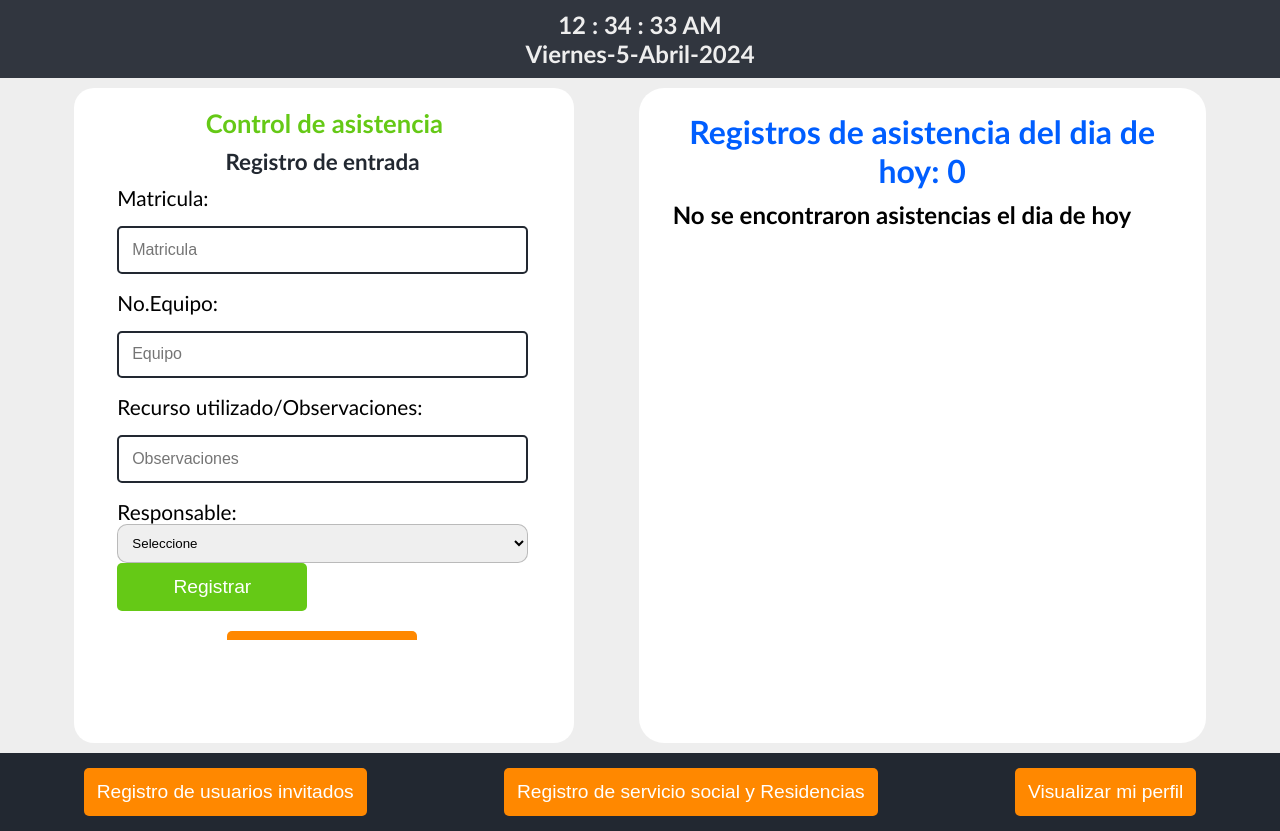
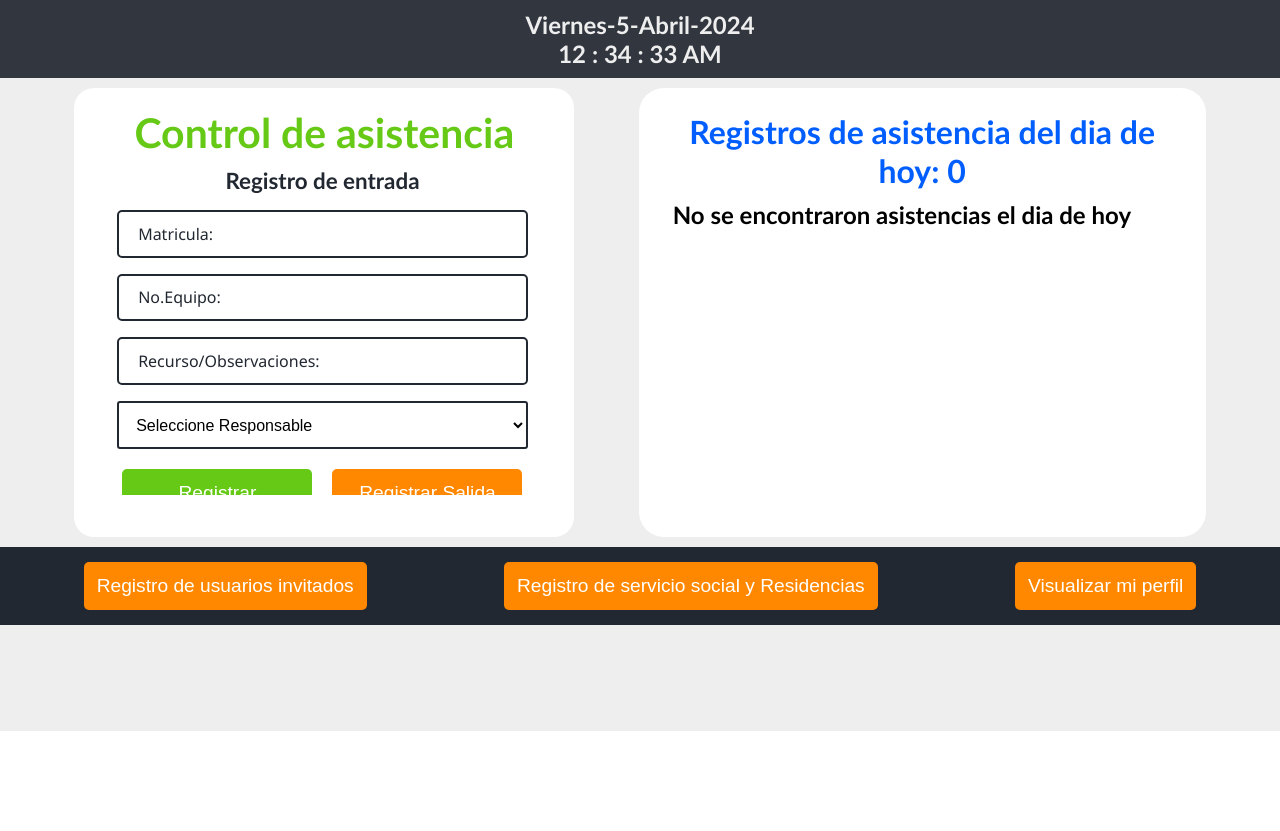
Before and after one commit to Torres456/Asistencias, a PHP site: page / in a window 1280 px wide. Shown: the part 69-900 px from the top of the page. After the commit the page ends 800 px from the top, so only its background shows below. Run offline with PHP 8.4, Linux system fonts and the light colour scheme; data that the repository does not hold is empty.

Commit message:
Acomode label

```diff
--- a/index.php
+++ b/index.php
@@ -5,7 +5,7 @@
     <meta charset="UTF-8">
     <meta name="viewport" content="width=device-width, initial-scale=1.0">
     <meta name="description" content="Sistema de asistencias para la Industria 4.0">
-    <link rel="stylesheet" href="css/index.css?see=1.15">
+    <link rel="stylesheet" href="css/index.css?see=1.17">
     <link rel="icon" href="assets/images/IconCCAI.png">
     <title>Asistencias</title>
 </head>
@@ -32,50 +32,50 @@ $Total = mysqli_fetch_array($respuesta2);
     </header>
 
     <div class="Container__Fetch">
+        <h2 class="Container__Fetch__Date" id="txtDate">19-ENERO-2023</h2>
         <h2 class="Container__Fetch__Title" id="txtClock">23:34:00</h2>
-        <h2 class="Container__Fetch__Date" id="txtDate">19-ENERO-2023</h2>
     </div>
 
     <div class="Container_Boxes">
         <div class="Container__Info">
-            <h2 class="Container__Info__Title">Control de asistencia</h2>
+            <div class="Container__Info__Title">
+                <h2 class="Container__Info__Title">Control de asistencia</h2>
+            </div>
 
             <div class="Carrucel">
                 <div class="Box_Carrucel" id="Box_Carrucel">
                     <div class="Boxes_Carrucel Box_One">
-                        <h2 class="Boxes__Title">Registro de entrada</h2>
-
+                    <h2 class="Boxes__Title">Registro de entrada</h2>
                         <form id="Form_One">
 
                             <div class="Form__Group" id="Group__Matricula">
-                                <label for="Matricula" class="Form__label">Matricula:</label>
                                 <div class="Form__Group-input">
-                                    <input type="text" class="Form__Input" name="Matricula" id="Matricula" placeholder="Matricula" autocomplete="nope" />
+                                    <input type="text" class="Form__Input" name="Matricula" id="Matricula" required="" autocomplete="nope" />
+                                    <label for="Matricula">Matricula:</label>
                                 </div>
-                                <p class="Form__Input-Error">Este campo no puede estar vacio y solo puede contener <strong>letras, numeros, guion y guion_bajo.</strong></p>
+                                <p class="Form__Input-Error"></p>
                             </div>
 
 
                             <div class="Form__Group" id="Group__Equipo">
-                                <label for="Equipo" class="Form__label">No.Equipo:</label>
                                 <div class="Form__Group-input">
-                                    <input type="number" class="Form__Input" name="Equipo" id="Equipo" placeholder="Equipo" autocomplete="nope" />
+                                    <input type="number" class="Form__Input" name="Equipo" id="Equipo"required="" autocomplete="nope" />
+                                    <label for="Equipo">No.Equipo:</label>
                                 </div>
-                                <p class="Form__Input-Error">Este campo <strong>no puede estar vacio.</strong></p>
+                                <p class="Form__Input-Error"></p>
                             </div>
 
                             <div class="Form__Group" id="Group__Observaciones">
-                                <label for="Observaciones" class="Form__label">Recurso utilizado/Observaciones:</label>
                                 <div class="Form__Group-input">
-                                    <input type="text" class="Form__Input" name="Observaciones" id="Observaciones" placeholder="Observaciones" autocomplete="nope" />
+                                    <input type="text" class="Form__Input" name="Observaciones" id="Observaciones" required="" autocomplete="nope" />
+                                    <label for="Observaciones">Recurso/Observaciones:</label>
                                 </div>
-                                <p class="Form__Input-Error">Este campo no puede estar vacio y solo puede contener <strong>letras, numeros, espacios guion y guion_bajo.</strong></p>
+                                <p class="Form__Input-Error"></p>
                             </div>
 
                             <div class="Form__Group" id="Group__Responsable">
-                                <label for="Responsable" class="Form__label">Responsable:</label>
-                                <select name="Responsable" id="Responsable" class="Form__Input">
-                                    <option value="0">Seleccione</option>
+                                <select name="Responsable" id="Responsable" class="Form__Select">
+                                    <option value="0">Seleccione Responsable</option>
                                     <?php
                                     while ($Users = mysqli_fetch_array($respuesta)) {
                                     ?>
@@ -85,15 +85,16 @@ $Total = mysqli_fetch_array($respuesta2);
                                     ?>
                                 </select>
                             </div>
-                            <input type="submit" value="Registrar" class="Button__Box_One" id="Button__Entrada">
+                            <div class="Container__Button">
+                                <input type="submit" value="Registrar" class="Button__Box_One" id="Button__Entrada">
+                                <button class="Button_Move  Button__Salida" id="Button__SalidaM">Registrar Salida</button>
+                            </div>
                         </form>
                         <div class="Messaje_Send" id="Messaje_Send">
                             <h2 class="Messaje_Send_Title" id="Messaje_Send_Title">Enviando..</h2>
                         </div>
 
-                        <div class="Container__Button">
-                            <button class="Button_Move  Button__Salida" id="Button__SalidaM">Registrar asistencia de salida</button>
-                        </div>
+
                     </div>
 
                     <div class="Boxes_Carrucel Box_Two">
@@ -101,23 +102,23 @@ $Total = mysqli_fetch_array($respuesta2);
                         <form action="" id="Form_Two">
 
                             <div class="Form__Group" id="Group__MatriculaS">
-                                <label for="MatriculaS" class="Form__label">Matricula y/o Id:</label>
                                 <div class="Form__Group-input">
-                                    <input type="text" class="Form__Input" name="MatriculaS" id="MatriculaS" placeholder="Matricula" autocomplete="nope" />
+                                    <input type="text" class="Form__Input" name="MatriculaS" id="MatriculaS" required="" autocomplete="nope" />
+                                <label for="MatriculaS" >Matricula: </label>
                                 </div>
-                                <p class="Form__Input-Error">El Nombre solo puede contener letras.</p>
+                                <p class="Form__Input-Error"></p>
                             </div>
-
-                            <input type="submit" value="Registrar" class="Button__Box_One" id="Button__Salida">
+                            <div class="Container__Button">
+                                <input type="submit" value="Registrar" class="Button__Box_One" id="Button__Salida">
+                                <button class="Button_Move  Button__Entrada" id="Button__EntradaM">Registrar Salida</button>
+                            </div>
                         </form>
 
                         <div class="Messaje_Send2" id="Messaje_Send2">
                             <h2 class="Messaje_Send_Title" id="Messaje_Send_Title2"></h2>
                         </div>
 
-                        <div class="Container__Button">
-                            <button class="Button_Move  Button__Entrada" id="Button__EntradaM">Registrar asistencia de entrada</button>
-                        </div>
+
                     </div>
 
                 </div>
```
